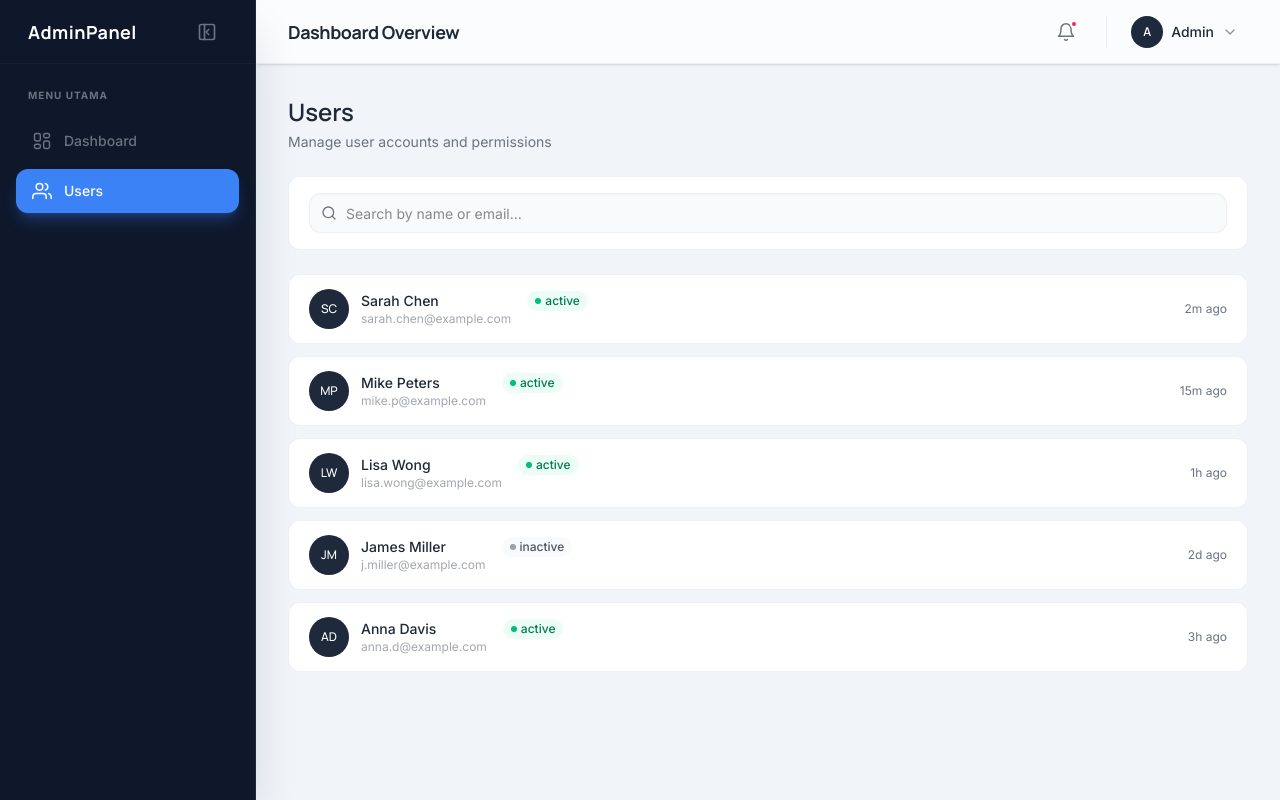
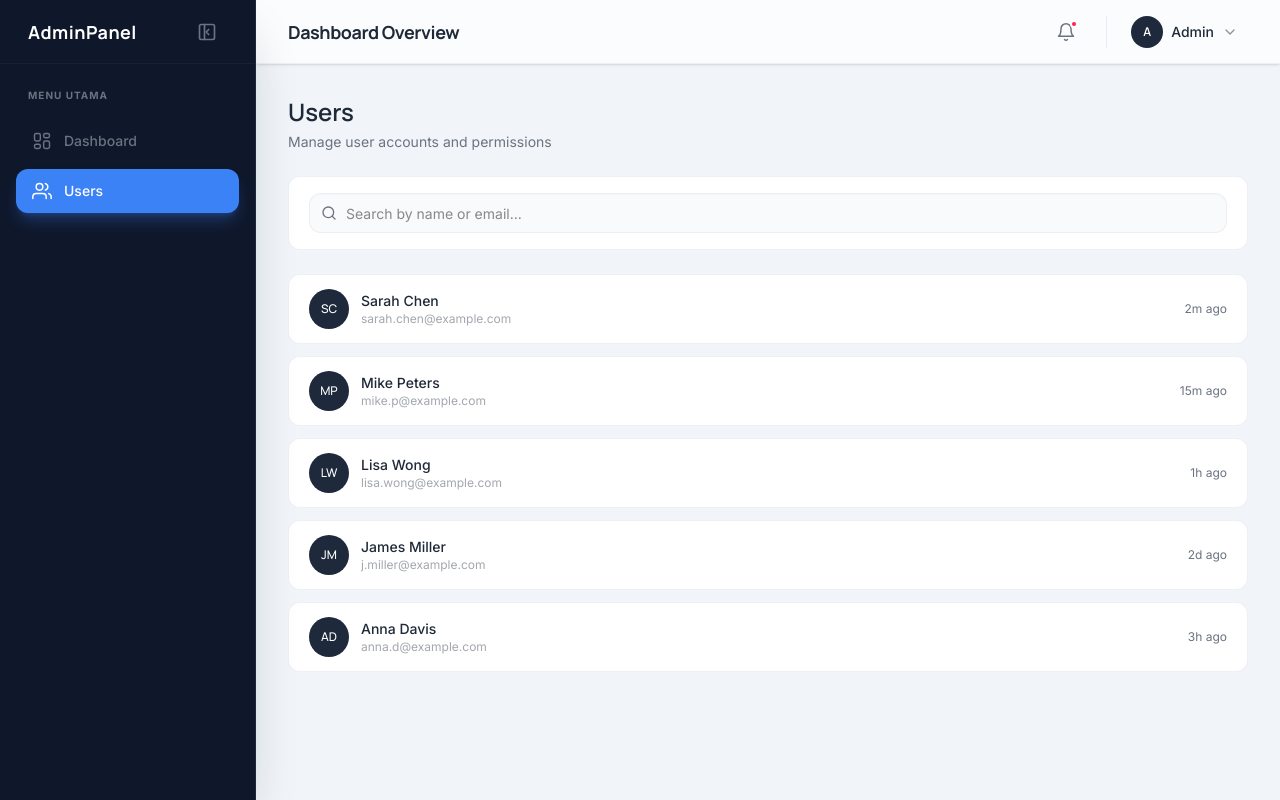
Before and after one commit to Wastwo/admin-dashboard, a Vue app: page /admin/users in a window 1280 px wide. Built offline with nearby package versions, Linux system fonts and the light colour scheme.

Commit message:
refactor: configure UserCard props to hide status badge
- Explicitly set showStatus to false and showEmail to true on UserCard

```diff
--- a/src/composables/useAuth.js
+++ b/src/composables/useAuth.js
@@ -0,0 +1,3 @@
+export const useAuth = () => {
+    return {}
+}
--- a/src/views/UserListView.vue
+++ b/src/views/UserListView.vue
@@ -57,7 +57,7 @@ const handleSelectUser = userId => {
         </div>
 
         <div v-if="filteredUsers.length > 0" class="space-y-3">
-            <UserCard v-for="user in filteredUsers" :key="user.id" :user="user" @selected="handleSelectUser" class="rounded-xl border border-gray-200/60" />
+            <UserCard v-for="user in filteredUsers" :key="user.id" :user="user" :show-status="false" :show-email="true" @selected="handleSelectUser" class="rounded-xl border border-gray-200/60" />
         </div>
 
         <div v-else class="flex flex-col gap-3 items-center justify-center bg-base-100 p-12 rounded-xl border border-gray-200/60">
```
